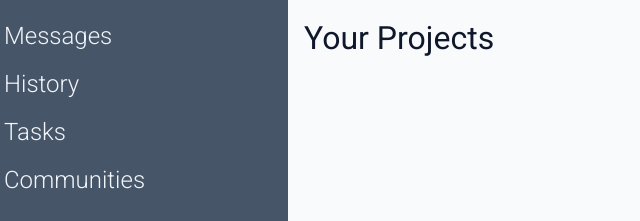
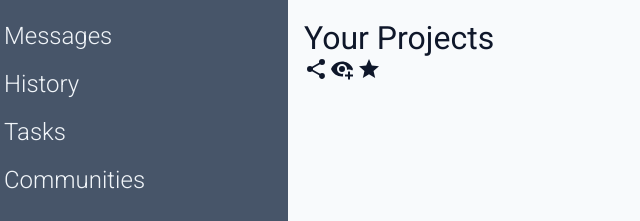
Before and after one commit to ColbyCabrera/admin-dashboard, a plain HTML site: page index.html in a window 1280 px wide. Shown: the part 189-410 px from the top of the page, 56-696 px from the left. Drawn offline with Linux system fonts and the light colour scheme.

Commit message:
Add svg icons for card

```diff
--- a/index.html
+++ b/index.html
@@ -211,9 +211,31 @@
                         <h3></h3>
                         <p></p>
                         <div class="options">
-                            <img src="#" alt="">
-                            <img src="#" alt="">
-                            <img src="#" alt="">
+                            <svg style="width:24px;height:24px" viewBox="0 0 24 24">
+                                <path fill="currentColor" d="M18,16.08C17.24,16.08 16.56,
+                                16.38 16.04,16.85L8.91,12.7C8.96,12.47 9,12.24 9,12C9,
+                                11.76 8.96,11.53 8.91,11.3L15.96,7.19C16.5,7.69 17.21,
+                                8 18,8A3,3 0 0,0 21,5A3,3 0 0,0 18,2A3,3 0 0,0 15,5C15,
+                                5.24 15.04,5.47 15.09,5.7L8.04,9.81C7.5,9.31 6.79,9 6,
+                                9A3,3 0 0,0 3,12A3,3 0 0,0 6,15C6.79,15 7.5,14.69 8.04,
+                                14.19L15.16,18.34C15.11,18.55 15.08,18.77 15.08,19C15.08,
+                                20.61 16.39,21.91 18,21.91C19.61,21.91 20.92,20.61 20.92,
+                                19A2.92,2.92 0 0,0 18,16.08Z" />
+                            </svg>
+                            <svg style="width:24px;height:24px" viewBox="0 0 24 24">
+                                <path fill="currentColor" d="M12,4.5C7,4.5 2.73,7.61 1,
+                                12C2.73,16.39 7,19.5 12,19.5C12.36,19.5 12.72,19.5 13.08,
+                                19.45C13.03,19.13 13,18.82 13,18.5C13,17.94 13.08,17.38 13.24,
+                                16.84C12.83,16.94 12.42,17 12,17A5,5 0 0,1 7,12A5,5 0 0,1 12,
+                                7A5,5 0 0,1 17,12C17,12.29 16.97,12.59 16.92,12.88C17.58,
+                                12.63 18.29,12.5 19,12.5C20.17,12.5 21.31,12.84 22.29,
+                                13.5C22.56,13 22.8,12.5 23,12C21.27,7.61 17,4.5 12,4.5M12,
+                                9A3,3 0 0,0 9,12A3,3 0 0,0 12,15A3,3 0 0,0 15,12A3,3 0 0,
+                                0 12,9M18,14.5V17.5H15V19.5H18V22.5H20V19.5H23V17.5H20V14.5H18Z" />
+                            </svg>
+                            <svg style="width:24px;height:24px" viewBox="0 0 24 24">
+                                <path fill="currentColor" d="M12,17.27L18.18,21L16.54,13.97L22,9.24L14.81,8.62L12,2L9.19,8.62L2,9.24L7.45,13.97L5.82,21L12,17.27Z" />
+                            </svg>
                         </div>
                     </div>
                 </div>
```
